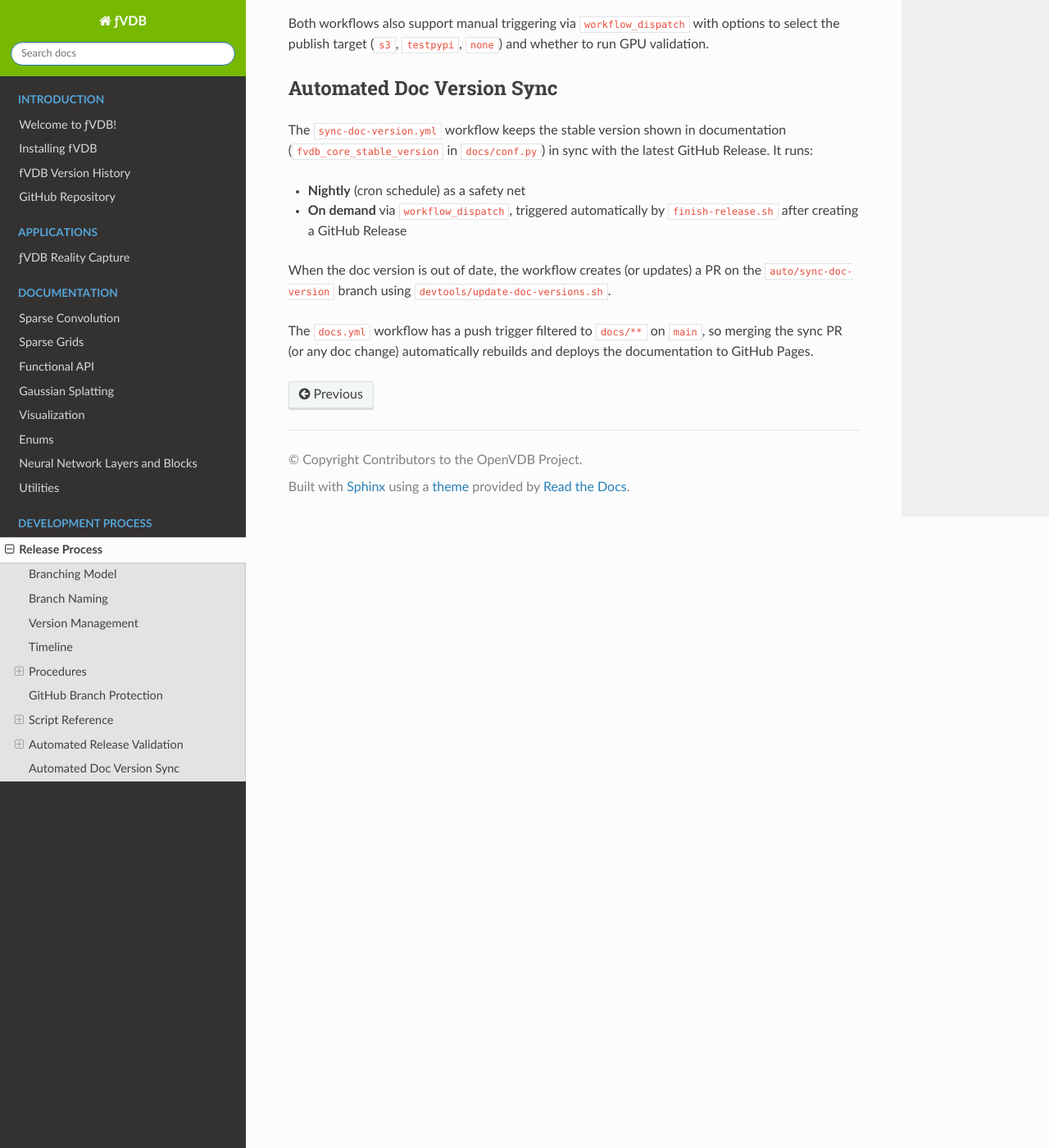
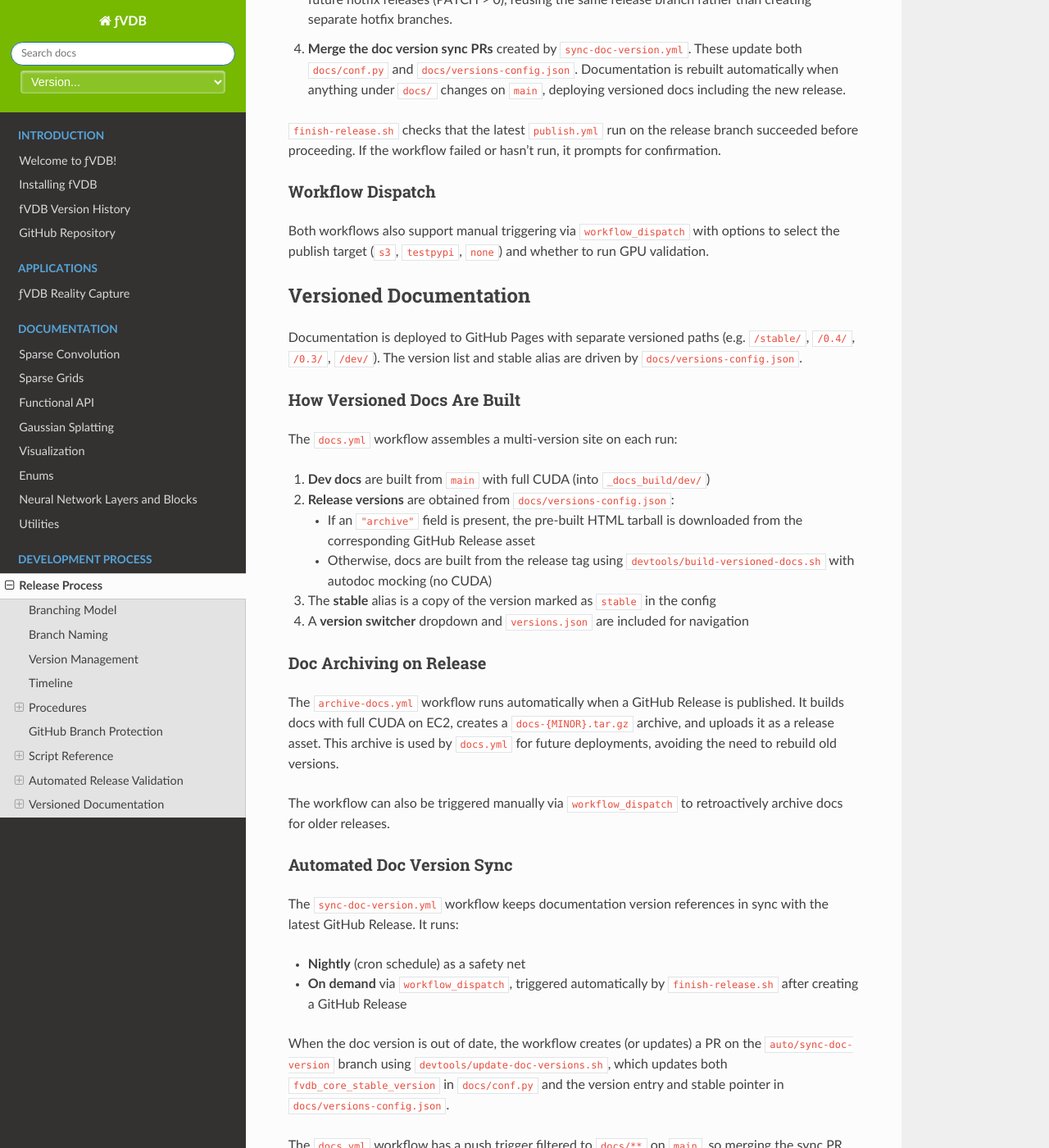
Before and after one commit to openvdb/fvdb-core, a Sphinx documentation site: the page built from docs/release-process.md, in a window 1280 px wide and 1400 px high, scrolled down 7041 px. Shown: the whole window at 82% size. Built offline with Sphinx 7.4.7 and the Read the Docs theme 3.1.0, drawn with Linux system fonts in a browser that asks for light colours; pages that are not in the unit, such as notebooks, are missing from menus; comment, search, counter and statistics services are not loaded; the version number is read from the project's files by our own code; some of the changed text lies outside the part shown.

Commit message:
Proposal for Versioned Documentation, hosted on github pages Fixes #576
Signed-off-by: Jonathan Swartz <jonathan@jswartz.info>

````diff
--- /dev/null
+++ b/docs/_templates/layout.html
@@ -0,0 +1,36 @@
+{# Copyright Contributors to the OpenVDB Project #}
+{# SPDX-License-Identifier: Apache-2.0 #}
+{% extends "!layout.html" %}
+
+{% block sidebartitle %}
+{{ super() }}
+<div class="version-switcher">
+  <select id="version-select" aria-label="Documentation version" onchange="if(this.value) window.location.href=this.value">
+    <option value="">Version...</option>
+  </select>
+</div>
+<script>
+(function() {
+  var defined_base = '/fvdb-core';
+  var base = document.querySelector('meta[name="docs-base-url"]');
+  if (base) defined_base = base.getAttribute('content').replace(/\/$/, '');
+  var jsonUrl = defined_base + '/versions.json';
+  fetch(jsonUrl)
+    .then(function(r) { return r.json(); })
+    .then(function(versions) {
+      var sel = document.getElementById('version-select');
+      if (!sel) return;
+      sel.innerHTML = '';
+      var path = window.location.pathname;
+      versions.forEach(function(v) {
+        var opt = document.createElement('option');
+        opt.value = v.url;
+        opt.textContent = v.name;
+        if (path.startsWith(v.url)) opt.selected = true;
+        sel.appendChild(opt);
+      });
+    })
+    .catch(function() {});
+})();
+</script>
+{% endblock %}
--- a/docs/imgs/css/custom.css
+++ b/docs/imgs/css/custom.css
@@ -1,3 +1,24 @@
 .wy-side-nav-search {
     background-color: #76b900;
 }
+
+.version-switcher {
+    padding: 6px 12px 10px;
+    text-align: center;
+}
+
+.version-switcher select {
+    width: 100%;
+    padding: 4px 8px;
+    border: 1px solid rgba(255, 255, 255, 0.3);
+    border-radius: 4px;
+    background: rgba(255, 255, 255, 0.15);
+    color: #fff;
+    font-size: 0.9em;
+    cursor: pointer;
+}
+
+.version-switcher select option {
+    background: #343131;
+    color: #fff;
+}
--- a/docs/release-process.md
+++ b/docs/release-process.md
@@ -136,18 +136,23 @@ This will:
 5. Push `adopt/v0.4`
 6. Close the draft release PR
 7. Open a new PR from `adopt/v0.4` into `main`
-8. Create a GitHub Release (triggers the publish workflow)
+8. Create a GitHub Release (triggers the publish workflow and the
+   `archive-docs.yml` workflow, which builds and uploads a docs HTML
+   archive as a release asset)
 9. Trigger the `sync-doc-version.yml` workflow to create a PR updating
-   `docs/conf.py` to the new release version
+   `docs/conf.py` and `docs/versions-config.json` to the new release version
 
 After the script finishes, **merge the adopt PR** once CI passes. Use a
 merge commit (not squash) to preserve the release branch history on `main`.
 The `release/v0.4` branch is left untouched at version `0.4.0`, available
 as the base for future hotfix releases.
 
-Then **merge the doc version sync PR**. Documentation is rebuilt
+Then **merge the doc version sync PR**. This PR updates both
+`fvdb_core_stable_version` in `docs/conf.py` and the version entry and
+`stable` pointer in `docs/versions-config.json`. Documentation is rebuilt
 automatically when anything under `docs/` changes on `main` (via a push
-trigger on `docs.yml`). To rebuild docs manually as a fallback:
+trigger on `docs.yml`), deploying versioned docs for all configured
+releases. To rebuild docs manually as a fallback:
 
 ```bash
 gh workflow run docs.yml --ref main
@@ -186,11 +191,14 @@ already be on `main` (the commits for the hotfix should have been cherry-picked
    ```bash
    ./devtools/finish-release.sh 0.4.1
    ```
-   This tags `v0.4.1`, creates a GitHub Release, and triggers the
-   `sync-doc-version.yml` workflow to update `docs/conf.py`.
+   This tags `v0.4.1`, creates a GitHub Release (which also triggers
+   `archive-docs.yml` to archive the docs), and triggers the
+   `sync-doc-version.yml` workflow to update `docs/conf.py` and
+   `docs/versions-config.json`.
 
 5. **Merge the doc version sync PR** once CI passes. Documentation is
-   rebuilt automatically when the PR merges.
+   rebuilt automatically when the PR merges, deploying versioned docs
+   for all configured releases.
 
 ## GitHub Branch Protection
 
@@ -212,6 +220,8 @@ During code freeze, additionally:
 | `devtools/start-release.sh` | Create release branch (or prepare hotfix), bump versions, open PR |
 | `devtools/finish-release.sh` | Tag release, create adopt branch + PR (minor only), create GitHub Release |
 | `devtools/test-release-scripts.sh` | End-to-end tests for the release scripts (including hotfix) |
+| `devtools/update-doc-versions.sh` | Update `docs/conf.py` and `docs/versions-config.json` for a given version |
+| `devtools/build-versioned-docs.sh` | Build docs from an old tag using autodoc mocking (no CUDA required) |
 
 All scripts support `--help`, `--dry-run`, and `--remote <name>` flags.
 
@@ -294,8 +304,9 @@ is:
    separate hotfix branches.
 
 4. **Merge the doc version sync PRs** created by `sync-doc-version.yml`.
-   Documentation is rebuilt automatically when `docs/conf.py` changes on
-   `main`.
+   These update both `docs/conf.py` and `docs/versions-config.json`.
+   Documentation is rebuilt automatically when anything under `docs/`
+   changes on `main`, deploying versioned docs including the new release.
 
 `finish-release.sh` checks that the latest `publish.yml` run on the release
 branch succeeded before proceeding. If the workflow failed or hasn't run, it
@@ -307,19 +318,50 @@ Both workflows also support manual triggering via `workflow_dispatch` with
 options to select the publish target (`s3`, `testpypi`, `none`) and whether
 to run GPU validation.
 
-## Automated Doc Version Sync
+## Versioned Documentation
 
-The `sync-doc-version.yml` workflow keeps the stable version shown in
-documentation (`fvdb_core_stable_version` in `docs/conf.py`) in sync with
-the latest GitHub Release. It runs:
+Documentation is deployed to GitHub Pages with separate versioned paths
+(e.g. `/stable/`, `/0.4/`, `/0.3/`, `/dev/`). The version list and stable
+alias are driven by `docs/versions-config.json`.
+
+### How Versioned Docs Are Built
+
+The `docs.yml` workflow assembles a multi-version site on each run:
+
+1. **Dev docs** are built from `main` with full CUDA (into `_docs_build/dev/`)
+2. **Release versions** are obtained from `docs/versions-config.json`:
+   - If an `"archive"` field is present, the pre-built HTML tarball is
+     downloaded from the corresponding GitHub Release asset
+   - Otherwise, docs are built from the release tag using
+     `devtools/build-versioned-docs.sh` with autodoc mocking (no CUDA)
+3. The **stable** alias is a copy of the version marked as `stable` in the config
+4. A **version switcher** dropdown and `versions.json` are included for navigation
+
+### Doc Archiving on Release
+
+The `archive-docs.yml` workflow runs automatically when a GitHub Release is
+published. It builds docs with full CUDA on EC2, creates a
+`docs-{MINOR}.tar.gz` archive, and uploads it as a release asset. This
+archive is used by `docs.yml` for future deployments, avoiding the need to
+rebuild old versions.
+
+The workflow can also be triggered manually via `workflow_dispatch` to
+retroactively archive docs for older releases.
+
+### Automated Doc Version Sync
+
+The `sync-doc-version.yml` workflow keeps documentation version references
+in sync with the latest GitHub Release. It runs:
 
 - **Nightly** (cron schedule) as a safety net
 - **On demand** via `workflow_dispatch`, triggered automatically by
   `finish-release.sh` after creating a GitHub Release
 
 When the doc version is out of date, the workflow creates (or updates) a PR
-on the `auto/sync-doc-version` branch using `devtools/update-doc-versions.sh`.
+on the `auto/sync-doc-version` branch using `devtools/update-doc-versions.sh`,
+which updates both `fvdb_core_stable_version` in `docs/conf.py` and the
+version entry and stable pointer in `docs/versions-config.json`.
 
 The `docs.yml` workflow has a push trigger filtered to `docs/**` on `main`,
 so merging the sync PR (or any doc change) automatically rebuilds and deploys
-the documentation to GitHub Pages.
+the versioned documentation to GitHub Pages.
````
Also changed, not shown: docs/versions-config.json (added, +8 -0 lines), 5 other files.
